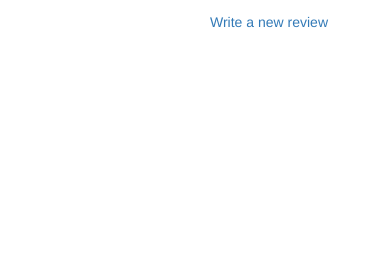
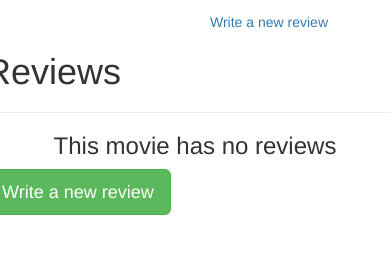
Before and after one commit to Bel-94/movies, a Flask app: template app/templates/movie.html in a window 390 px wide. Shown: the part 110-364 px from the top of the page. Run offline with Flask 2, Linux system fonts and the light colour scheme; the template is opened without the code that fills it, so the values that code supplies are empty; parts of the project's set-up code (start-up, migrations or seed data) failed here and were passed over; some libraries are stand-ins or nearby versions.

Commit message:
addreviews

```diff
--- a/app/templates/macros.html
+++ b/app/templates/macros.html
@@ -12,3 +12,13 @@
     {% endfor %}
 
 {% endmacro %}
+
+<!-- Displaying reviews macro -->
+{% macro displayReviews(review_list) %}
+    {% for review in review_list %}
+    <div class="col-xs-12 col-sm-4 col-md-4 col-lg-4 review-card">
+        <h2> {{ review.title}} </h2>
+        <p> {{ review.review | truncate(30) }}</p>
+    </div>
+    {% endfor %}
+{% endmacro %}
--- a/app/templates/movie.html
+++ b/app/templates/movie.html
@@ -1,4 +1,5 @@
 {% extends 'base.html'%}
+{% import 'macros.html' as macro%}
 <!-- Content block -->
 {% block content %}
 <div class="container">
@@ -19,4 +20,20 @@
     </div>
 
 </div>
+
+<div class="row">
+
+    <h1>Reviews</h1>
+    <hr>
+
+    {% if reviews %}
+        {{macro.displayReviews(reviews)}}
+
+    {% else%}
+        <h3 class="text-center">This movie has no reviews </h3>
+
+        <a class="btn btn-success btn-lg text-center" href="/movie/review/new/{{movie.id}}"> Write a new review</a>
+    {% endif %}
+
+</div>
 {% endblock %}
--- a/app/views.py
+++ b/app/views.py
@@ -35,8 +35,9 @@ def movie(id):
     '''
     movie = get_movie(id)
     title = f'{movie.title}'
+    reviews = Review.get_reviews(movie.id)
 
-    return render_template('movie.html',title = title,movie = movie)
+    return render_template('movie.html',title = title,movie = movie, reviews=reviews)
 
 
 @app.route('/search/<movie_name>')
```
